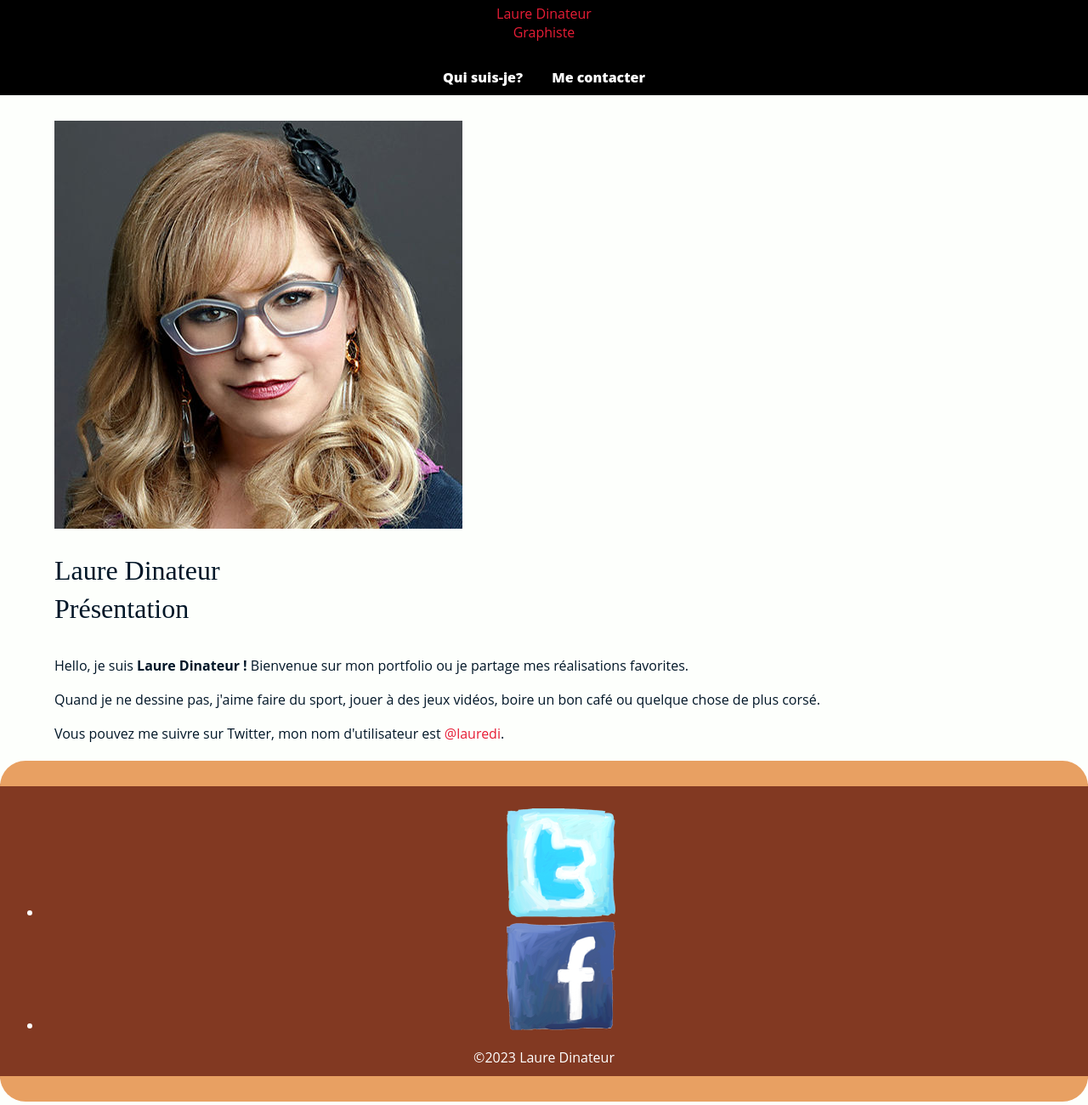
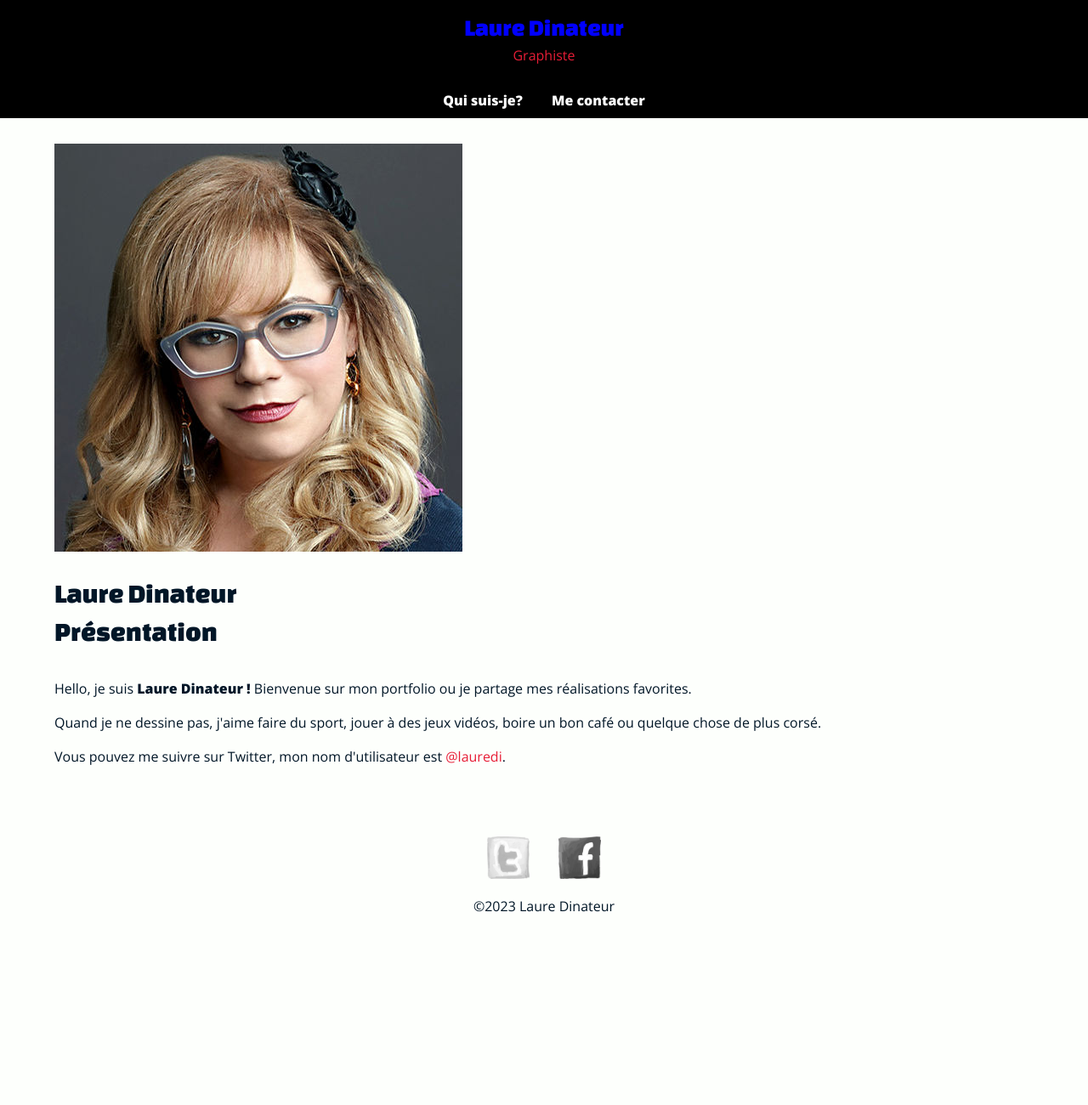
Before and after one commit to esig-jura/b053-laure-dinateur-lilosali, a plain HTML site: page informations.html in a window 1280 px wide. Shown: the whole page at 85% size. After the commit the page ends 1077 px from the top, so only its background shows below. Drawn offline with Linux system fonts and the light colour scheme.

Commit message:
ajout style footer

```diff
--- a/css/main.css
+++ b/css/main.css
@@ -1,9 +1,10 @@
+
+
+@import "fonts.css";
+
 * {
     box-sizing: border-box;
 }
-
-@import "fonts.css";
-
 
 /*
  REGLES GENERALES
@@ -134,14 +135,28 @@ main{
 pied de page
 */
 footer {
-    background: #823922;
-    color: white;
+    padding-top: 50px;
     text-align: center;
-    padding: 10px;
-    margin: 20px auto 40px;
-    font-weight: 400;
-    min-height: 50px;
-    border-top: 30px solid #E8A062;
-    border-bottom: 30px solid #E8A062;
-    border-radius: 30px;
+
 }
+
+footer nav ul {
+    padding: 0;
+}
+footer nav ul li{
+    list-style-type: none;
+    display: inline-block;
+
+}
+
+footer nav ul li img{
+    width: 50px;
+    margin: 0 15px;
+    filter: grayscale(1);
+    transition: all 500ms linear;
+}
+
+footer nav ul li img:hover {
+    filter: grayscale(0);
+
+}
--- a/informations.html
+++ b/informations.html
@@ -17,9 +17,9 @@
 </head>
 <body>
     <header>
-        <a classe= "logo" href="index.html">
-            <div classe="nom"> Laure Dinateur</div>
-            <div classe="metier"> Graphiste </div>
+        <a class= "logo" href="index.html">
+            <div class="nom"> Laure Dinateur</div>
+            <div class="metier"> Graphiste </div>
         </a>
         <nav>
 
```
